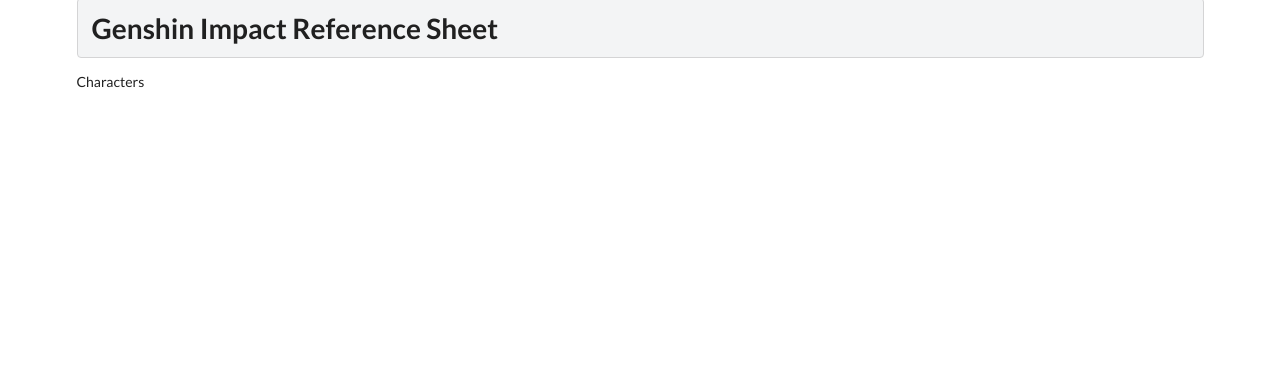
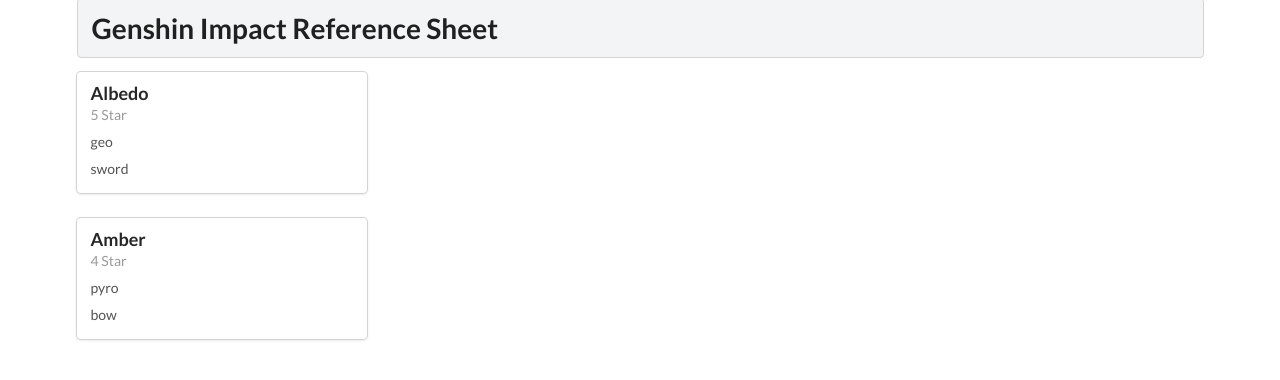
Before and after one commit to bcheung98/genshin-impact-reference-sheet, a React (Create React App) app in the folder app/: page / in a window 1280 px wide. Shown: the top 380 px of the page. Built offline with nearby package versions, Linux system fonts and the light colour scheme.

Commit message:
Added basic character cards

```diff
--- a/app/package.json
+++ b/app/package.json
@@ -11,6 +11,7 @@
     "react-scripts": "4.0.3",
     "semantic-ui-css": "^2.4.1",
     "semantic-ui-react": "^2.0.3",
+    "uuid": "^8.3.2",
     "web-vitals": "^1.1.1"
   },
   "scripts": {
--- a/app/src/components/App.js
+++ b/app/src/components/App.js
@@ -1,7 +1,21 @@
-import React, {Component} from "react";
+import React, { Component } from "react";
 import "semantic-ui-css/semantic.min.css";
+import CharBrowser from "./CharBrowser";
+import characters from "../data/characters";
 
 class App extends Component {
+
+    state = {
+        chars: characters,
+        filters: {
+            rarity: "all",
+            element: "all",
+            weapon: "all",
+            gender: "all",
+            nation: "all"
+        }
+    }
+
     render() {
         return (
             <div className="ui container">
@@ -11,7 +25,7 @@ class App extends Component {
                 <div className="ui container">
                     <div className="ui grid">
                         <div className="five wide column">
-              Characters
+                            <CharBrowser chars={this.state.chars}/>
                         </div>
                     </div>
                 </div>
--- /dev/null
+++ b/app/src/components/CharBrowser.js
@@ -0,0 +1,14 @@
+import React, { Component } from "react";
+import CharCard from "./CharCard";
+
+class CharBrowser extends Component {
+    render() {
+        return (
+            <div className="ui cards">
+               {this.props.chars.map(char => <CharCard char={char}/>)}
+            </div>
+        )
+    }
+}
+
+export default CharBrowser;
--- /dev/null
+++ b/app/src/components/CharCard.js
@@ -0,0 +1,25 @@
+import React, {Component} from "react";
+
+class CharCard extends Component {
+    render() {
+        let {name, rarity, element, weapon} = this.props.char;
+        return (
+            <div className="card">
+                <div className="content">
+                    <a className="header">
+                        {name}
+                    </a>
+                    <div className="meta">
+                        <span className="date">{rarity} Star</span>
+                    </div>
+                    <div className="description">
+                        <p>{element}</p>
+                        <p>{weapon}</p>
+                    </div>
+                </div>
+            </div>
+        )
+    }
+}
+
+export default CharCard;
--- a/app/src/data/characters.js
+++ b/app/src/data/characters.js
@@ -6,7 +6,15 @@ const characters = [
         weapon: "sword",
         gender: "male",
         nation: "mondstadt"
+    },
+    {
+        name: "Amber",
+        rarity: 4,
+        element: "pyro",
+        weapon: "bow",
+        gender: "female",
+        nation: "mondstadt"
     }
 ]
 
-export const getAll = () => characters;
+export default characters;
```
Also changed, not shown: app/src/components/charBrowser.js (deleted), 2 other files (tests, documents, lock files or other folders). Lines whose indentation alone changed are shown as unchanged.
